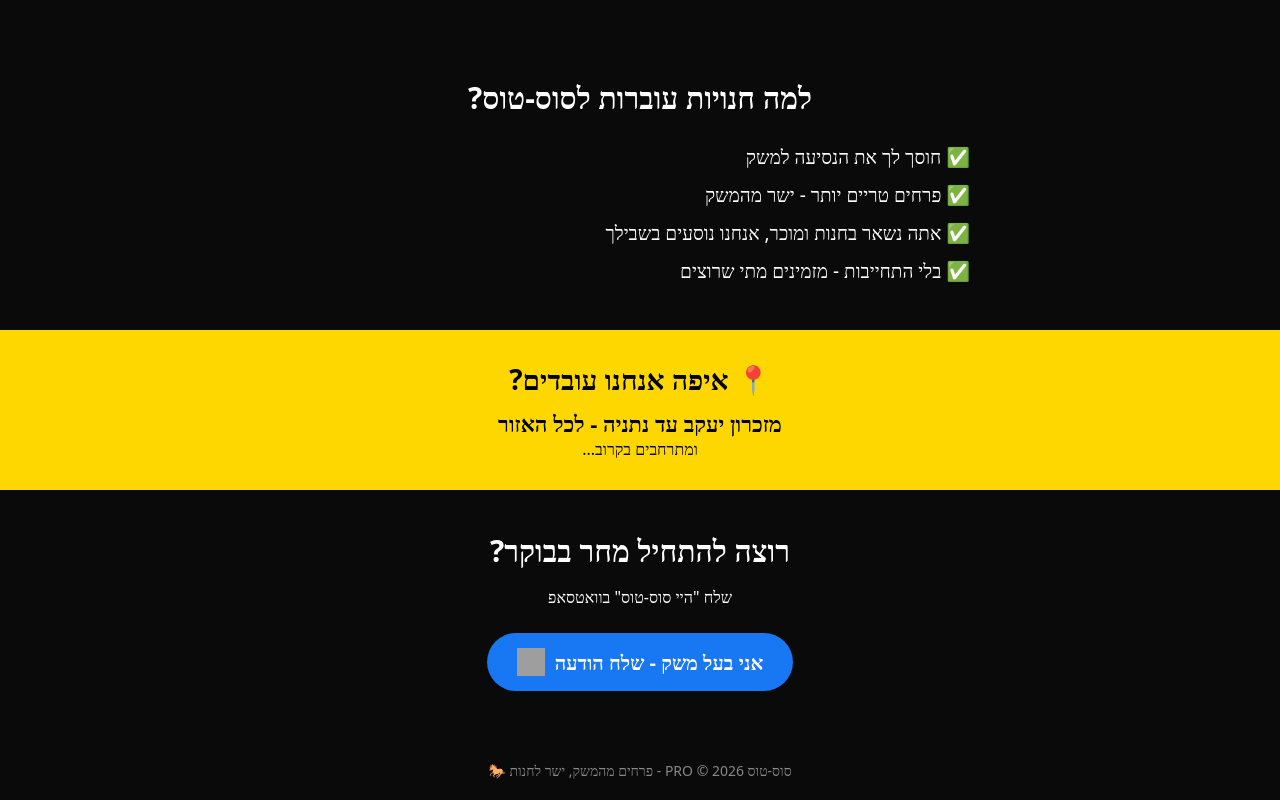
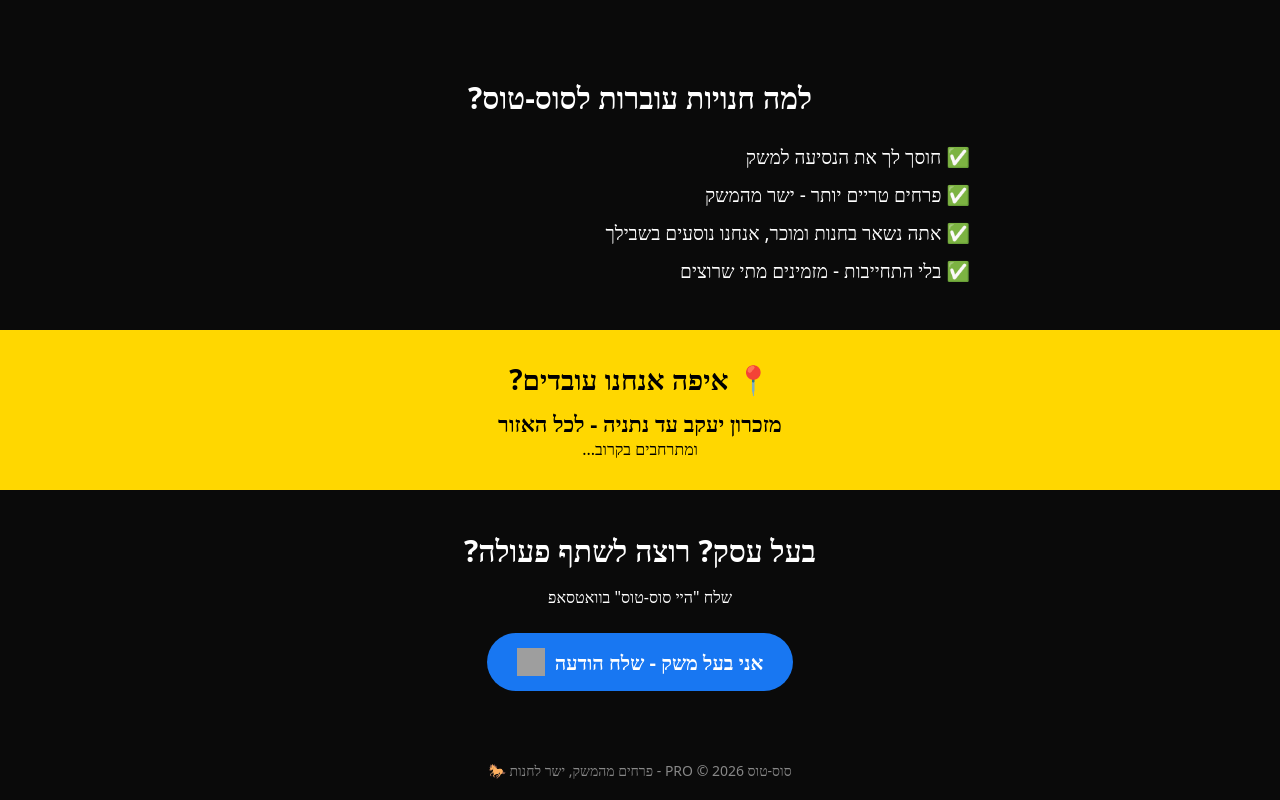
Before and after one commit to sustus2014-cloud/---, a plain HTML site: page promo.html in a window 1280 px wide. Shown: the part 1194-1994 px from the top of the page. Drawn offline with Linux system fonts and the light colour scheme; grey boxes are pictures that could not be loaded.

Commit message:
Update promo.html

```diff
--- a/promo.html
+++ b/promo.html
@@ -56,7 +56,7 @@ footer{padding:20px;color:#888;font-size:14px}
 </div>
 
 <section>
-<h2 style="font-size:30px">רוצה להתחיל מחר בבוקר?</h2>
+<h2 style="font-size:30px">בעל עסק? רוצה לשתף פעולה?</h2>
 <p style="margin:15px 0">שלח "היי סוס-טוס" בוואטסאפ</p>
 <a class="btn2" href="https://wa.me/972528671331?text=היי סוס-טוס, אני בעל משק ורוצה שתיקח ממני סחורה ללקוח שלי - לחנות">אני בעל משק - שלח הודעה <img src="https://upload.wikimedia.org/wikipedia/commons/6/6b/WhatsApp.svg" style="width:28px;height:28px;flex-shrink:0;"></a>
 </section>
```
